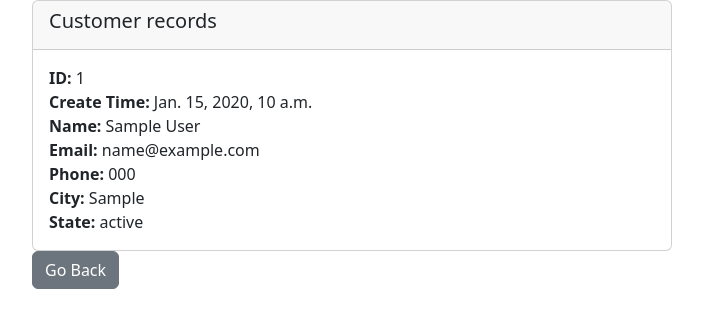
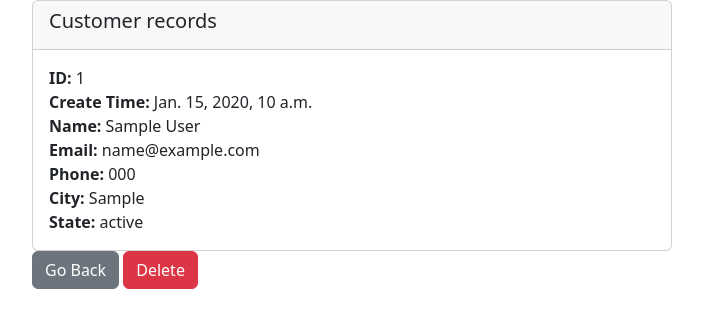
Before and after one commit to aminmousavi-23/djangocrmproject, a Django app: page /mycrm/record/1 in a window 1280 px wide. Shown: the part 56-384 px from the top of the page, without its empty margins (288-991 px from the left). Run offline with Django 5.2, Linux system fonts and the light colour scheme; a user stored in the database is signed in; tables that the repository leaves empty hold one stand-in row (values such as "Sample post").

Commit message:
Set up record deletion

```diff
--- a/DjangoCRM/apps/mycrm/TEMPLATES/record.html
+++ b/DjangoCRM/apps/mycrm/TEMPLATES/record.html
@@ -16,5 +16,6 @@
         </div>
     </div>
       <a href="{% url 'home' %}" class="btn btn-secondary">Go Back</a>
+      <a href="{% url 'delete' customer_record.id %}" class="btn btn-danger">Delete</a>
 </div>
 {% endblock content %}
--- a/DjangoCRM/apps/mycrm/urls.py
+++ b/DjangoCRM/apps/mycrm/urls.py
@@ -7,4 +7,5 @@ urlpatterns = [
     path('logout/', views.logout_user, name='logout'),
     path('Register/', views.Register_user, name='Register'),
     path('record/<int:pk>', views.customer_record, name='record'),
+    path('delete_record/<int:pk>', views.delete_record, name='delete'),
 ]
--- a/DjangoCRM/apps/mycrm/views.py
+++ b/DjangoCRM/apps/mycrm/views.py
@@ -28,7 +28,7 @@ def home(request):
 
 def logout_user(request):
     logout(request)
-    messages.success(request, 'You have been logout successfuly.')
+    messages.success(request, 'You have been logout successfully.')
     return redirect('home')
 
 # Register Function
@@ -40,7 +40,7 @@ def Register_user(request):
         form = SignUpForm(request.POST)
         if form.is_valid():
             form.save()
-            messages.success(request, 'You have been register successfuly.')
+            messages.success(request, 'You have been register successfully.')
             return redirect('home')
         elif password1 != password2:
             messages.success(request, 'Your password and confirm password are not same!!!')
@@ -58,3 +58,10 @@ def customer_record(request, pk):
     else:
         messages.success(request, 'You have to login to see the data!!!')
         return redirect('home')
+
+# Delete Function
+def delete_record(request, pk):
+    delete_record = Record.objects.get(id=pk)
+    delete_record.delete()
+    messages.success(request, 'Record deleted successfully. ')
+    return redirect('home')
```
